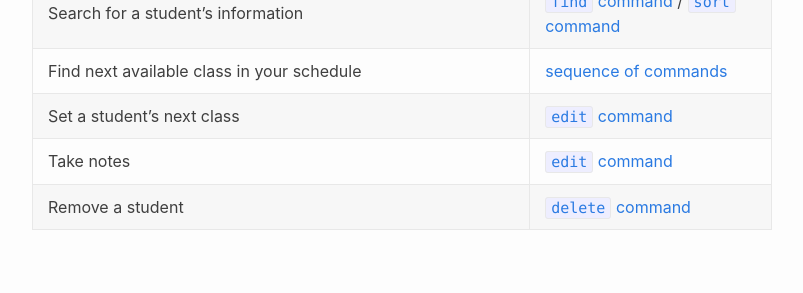
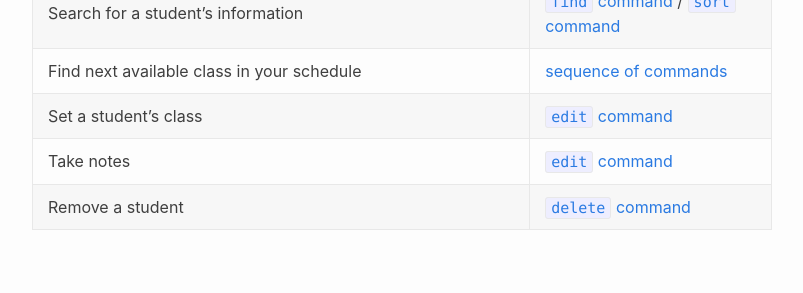
Before and after one commit to AY2223S1-CS2103T-T09-4/tp-clone-for-cs2101UG, a Jekyll site: the page built from docs/UserGuide_CS2101.md, in a window 1280 px wide and 900 px high, scrolled down 8034 px. Shown: the part 154-447 px from the top of the window, without its empty margins (238-1041 px from the left). Built offline with Jekyll 4.4.1, drawn with Linux system fonts in a browser that asks for light colours; our own code applies the rules of GitHub Pages for plain Markdown files.

Commit message:
Modify other table

```diff
--- a/docs/UserGuide_CS2101.md
+++ b/docs/UserGuide_CS2101.md
@@ -181,7 +181,7 @@ These are the main features of **Teacher's Pet**:
 | View your students                                                                  | [`list` command](#viewing-all-students-list)                                                    |
 | Search for a student's information                                                  | [`find` command](#finding-a-student-find) / [`sort` command](#sort-the-displayed-students-sort) |
 | Find next available class in your schedule                                          | [sequence of commands](#next-available-class)                                                   |
-| Set a student's next class                                                          | [`edit` command](#editing-student-details-edit)                                                 |
+| Set a student's class                                                               | [`edit` command](#editing-student-details-edit)                                                 |
 | Take notes                                                                          | [`edit` command](#editing-student-details-edit)                                                 |
 | Remove a student                                                                    | [`delete` command](#deleting-students-delete)                                                   |
 
```
